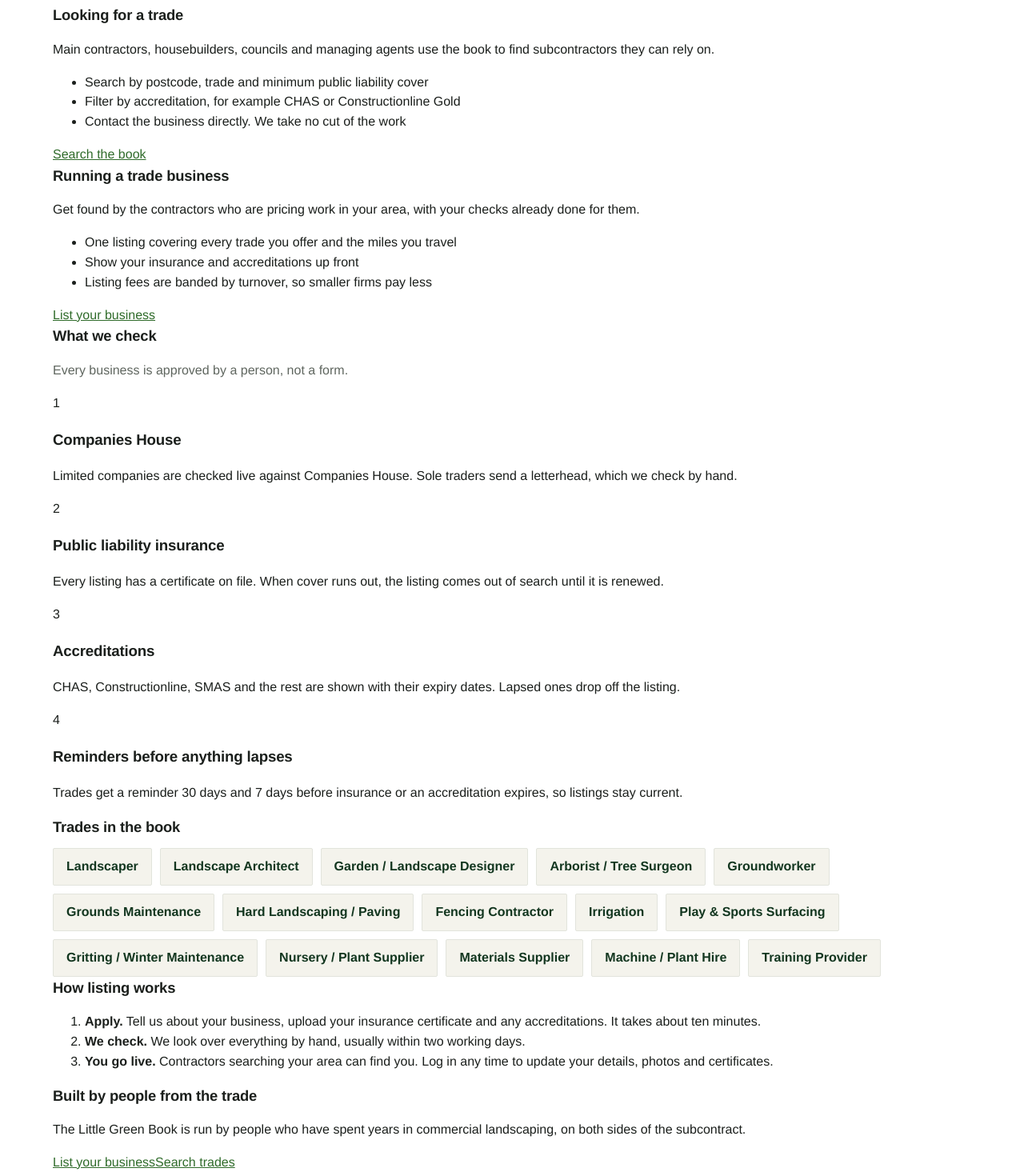
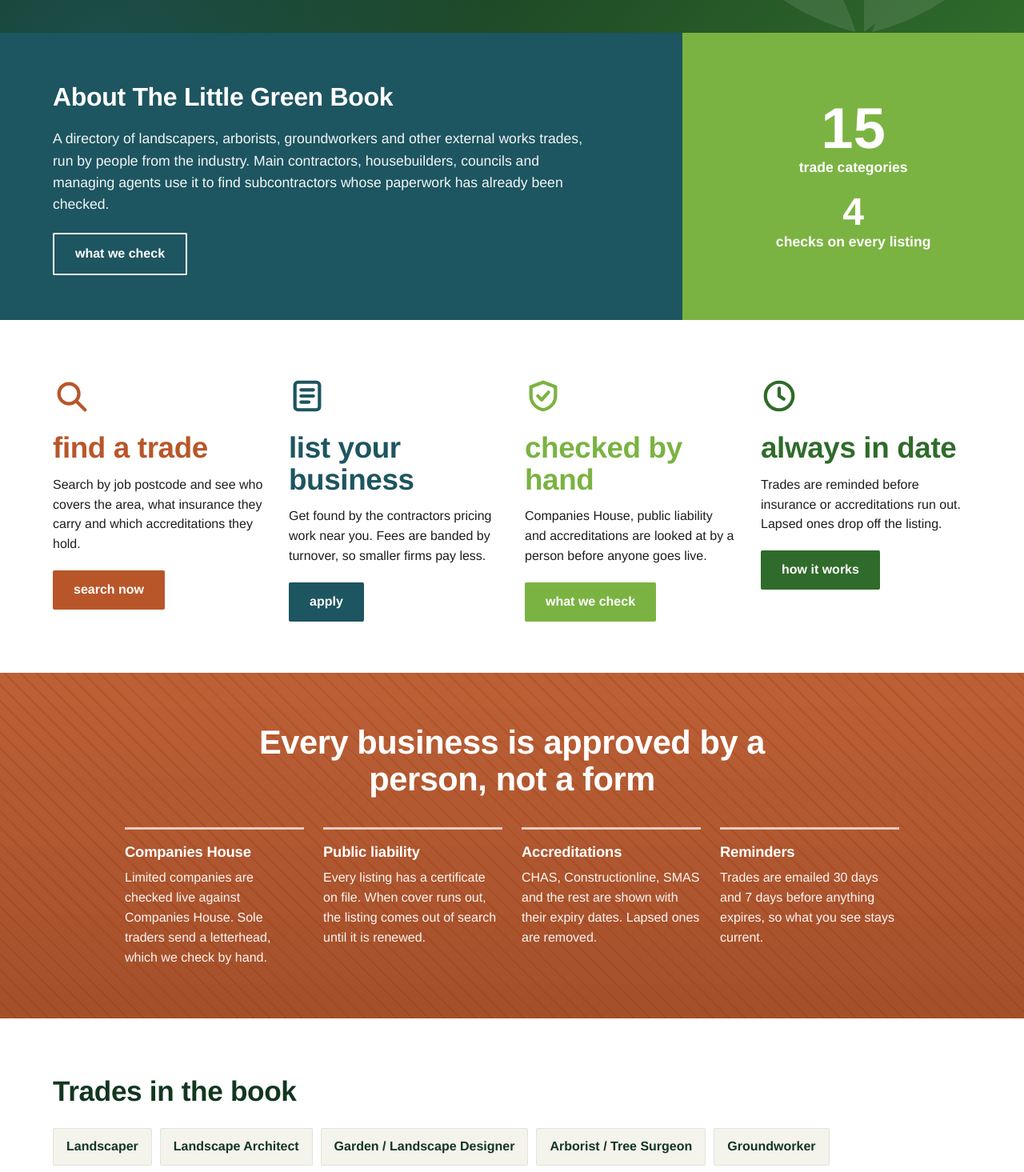
Before and after one commit to WrightL67uk/TLGB, a Next.js app: page / in a window 1280 px wide. Shown: the part 440-1905 px from the top of the page at 80% size. Built offline with nearby package versions, Linux system fonts and the light colour scheme; no server answers.

Commit message:
Update page.tsx

```diff
--- a/app/page.tsx
+++ b/app/page.tsx
@@ -7,37 +7,47 @@
     'Find landscapers, arborists, groundworkers and other external works trades near your job. Every business is checked by hand: Companies House, insurance and accreditations.',
 };
 
-const CHECKS = [
+const Icon = {
+  search: <svg viewBox="0 0 24 24" aria-hidden><circle cx="10.5" cy="10.5" r="6.5" /><path d="M15.5 15.5 21 21" /></svg>,
+  list: <svg viewBox="0 0 24 24" aria-hidden><rect x="4" y="3" width="16" height="18" rx="2" /><path d="M8 8h8M8 12h8M8 16h5" /></svg>,
+  shield: <svg viewBox="0 0 24 24" aria-hidden><path d="M12 3 4 6v6c0 4.5 3.4 8 8 9 4.6-1 8-4.5 8-9V6l-8-3Z" /><path d="m8.5 12 2.5 2.5 4.5-5" /></svg>,
+  clock: <svg viewBox="0 0 24 24" aria-hidden><circle cx="12" cy="12" r="9" /><path d="M12 7v5l3 2" /></svg>,
+};
+
+const FEATURES = [
   {
-    title: 'Companies House',
-    body: 'Limited companies are checked live against Companies House. Sole traders send a letterhead, which we check by hand.',
+    tone: 'rust', icon: Icon.search, title: 'find a trade', href: '/search', cta: 'search now',
+    body: 'Search by job postcode and see who covers the area, what insurance they carry and which accreditations they hold.',
   },
   {
-    title: 'Public liability insurance',
-    body: 'Every listing has a certificate on file. When cover runs out, the listing comes out of search until it is renewed.',
+    tone: 'teal', icon: Icon.list, title: 'list your business', href: '/join', cta: 'apply',
+    body: 'Get found by the contractors pricing work near you. Fees are banded by turnover, so smaller firms pay less.',
   },
   {
-    title: 'Accreditations',
-    body: 'CHAS, Constructionline, SMAS and the rest are shown with their expiry dates. Lapsed ones drop off the listing.',
+    tone: 'green', icon: Icon.shield, title: 'checked by hand', href: '/#checks', cta: 'what we check',
+    body: 'Companies House, public liability and accreditations are looked at by a person before anyone goes live.',
   },
   {
-    title: 'Reminders before anything lapses',
-    body: 'Trades get a reminder 30 days and 7 days before insurance or an accreditation expires, so listings stay current.',
+    tone: 'forest', icon: Icon.clock, title: 'always in date', href: '/#how', cta: 'how it works',
+    body: 'Trades are reminded before insurance or accreditations run out. Lapsed ones drop off the listing.',
   },
+];
+
+const CHECKS = [
+  ['Companies House', 'Limited companies are checked live against Companies House. Sole traders send a letterhead, which we check by hand.'],
+  ['Public liability', 'Every listing has a certificate on file. When cover runs out, the listing comes out of search until it is renewed.'],
+  ['Accreditations', 'CHAS, Constructionline, SMAS and the rest are shown with their expiry dates. Lapsed ones are removed.'],
+  ['Reminders', 'Trades are emailed 30 days and 7 days before anything expires, so what you see stays current.'],
 ];
 
 export default function Home() {
   return (
     <div className="landing">
-      <section className="l-hero">
-        <p className="l-kicker">Landscaping and external works</p>
-        <h1>Vetted trades for your next job, checked before they are listed.</h1>
-        <p className="l-lead">
-          The Little Green Book is a directory of landscapers, arborists, groundworkers and other external works trades.
-          Search by job postcode and see who covers the area, what cover they carry and which accreditations they hold.
-        </p>
-
-        <form action="/search" method="get" className="l-search">
+      <section className="band hero-band">
+        <div className="band-in">
+          <h1>Find a trade you can rely on</h1>
+          <p className="hero-tag">Landscaping and external works trades, checked before they are listed</p>
+          <form action="/search" method="get" className="hero-search">
             <label>Job postcode
               <input name="postcode" required placeholder="e.g. SG1 1AA" autoComplete="postal-code" />
             </label>
@@ -47,49 +57,56 @@
                 {TRADES.map((t) => <option key={t.slug} value={t.slug}>{t.label}</option>)}
               </select>
             </label>
-          <button type="submit" className="primary">Find trades</button>
+            <button type="submit" className="sq sq-rust">find trades</button>
           </form>
-        <p className="small l-note">Free to search. No account needed.</p>
-      </section>
-
-      <section className="l-split">
-        <div className="l-panel">
-          <h2>Looking for a trade</h2>
-          <p>Main contractors, housebuilders, councils and managing agents use the book to find subcontractors they can rely on.</p>
-          <ul className="l-ticks">
-            <li>Search by postcode, trade and minimum public liability cover</li>
-            <li>Filter by accreditation, for example CHAS or Constructionline Gold</li>
-            <li>Contact the business directly. We take no cut of the work</li>
-          </ul>
-          <Link href="/search" className="l-btn">Search the book</Link>
-        </div>
-        <div className="l-panel l-panel-dark">
-          <h2>Running a trade business</h2>
-          <p>Get found by the contractors who are pricing work in your area, with your checks already done for them.</p>
-          <ul className="l-ticks">
-            <li>One listing covering every trade you offer and the miles you travel</li>
-            <li>Show your insurance and accreditations up front</li>
-            <li>Listing fees are banded by turnover, so smaller firms pay less</li>
-          </ul>
-          <Link href="/join" className="l-btn l-btn-light">List your business</Link>
+          <p className="hero-note">Free to search. No account needed.</p>
         </div>
       </section>
 
-      <section className="l-section">
-        <h2>What we check</h2>
-        <p className="muted">Every business is approved by a person, not a form.</p>
-        <div className="l-checks">
-          {CHECKS.map((c, i) => (
-            <div key={c.title} className="l-check">
-              <span className="l-num">{i + 1}</span>
-              <h3>{c.title}</h3>
-              <p>{c.body}</p>
+      <section className="band split-band">
+        <div className="split-text">
+          <h2>About The Little Green Book</h2>
+          <p>
+            A directory of landscapers, arborists, groundworkers and other external works trades, run by people from the
+            industry. Main contractors, housebuilders, councils and managing agents use it to find subcontractors whose
+            paperwork has already been checked.
+          </p>
+          <Link href="/#checks" className="sq sq-outline">what we check</Link>
+        </div>
+        <div className="split-stat">
+          <span className="stat-num">{TRADES.length}</span>
+          <span className="stat-label">trade categories</span>
+          <span className="stat-num stat-num-sm">4</span>
+          <span className="stat-label">checks on every listing</span>
+        </div>
+      </section>
+
+      <section className="features">
+        {FEATURES.map((f) => (
+          <div key={f.title} className={`feature tone-${f.tone}`}>
+            <span className="f-icon">{f.icon}</span>
+            <h2>{f.title}</h2>
+            <p>{f.body}</p>
+            <Link href={f.href} className="sq">{f.cta}</Link>
+          </div>
+        ))}
+      </section>
+
+      <section className="band rust-band" id="checks">
+        <div className="band-in narrow-in">
+          <h2>Every business is approved by a person, not a form</h2>
+          <div className="check-grid">
+            {CHECKS.map(([t, b]) => (
+              <div key={t} className="check-item">
+                <h3>{t}</h3>
+                <p>{b}</p>
               </div>
             ))}
           </div>
+        </div>
       </section>
 
-      <section className="l-section">
+      <section className="trades-sec">
         <h2>Trades in the book</h2>
         <div className="l-trades">
           {TRADES.map((t) => (
@@ -98,23 +115,15 @@
         </div>
       </section>
 
-      <section className="l-section l-how">
+      <section className="band how-band" id="how">
+        <div className="band-in">
           <h2>How listing works</h2>
-        <ol>
-          <li><strong>Apply.</strong> Tell us about your business, upload your insurance certificate and any accreditations. It takes about ten minutes.</li>
-          <li><strong>We check.</strong> We look over everything by hand, usually within two working days.</li>
-          <li><strong>You go live.</strong> Contractors searching your area can find you. Log in any time to update your details, photos and certificates.</li>
+          <ol className="steps">
+            <li><span>1</span><h3>Apply</h3><p>Tell us about your business and upload your insurance certificate and any accreditations. It takes about ten minutes.</p></li>
+            <li><span>2</span><h3>We check</h3><p>We look over everything by hand, usually within two working days.</p></li>
+            <li><span>3</span><h3>You go live</h3><p>Contractors searching your area can find you. Log in any time to update your details, photos and certificates.</p></li>
           </ol>
-      </section>
-
-      <section className="l-cta">
-        <div>
-          <h2>Built by people from the trade</h2>
-          <p>The Little Green Book is run by people who have spent years in commercial landscaping, on both sides of the subcontract.</p>
-        </div>
-        <div className="l-cta-btns">
-          <Link href="/join" className="l-btn l-btn-light">List your business</Link>
-          <Link href="/search" className="l-btn l-btn-ghost">Search trades</Link>
+          <Link href="/join" className="sq sq-rust">list your business</Link>
         </div>
       </section>
     </div>
```
Lines whose indentation alone changed are shown as unchanged.
